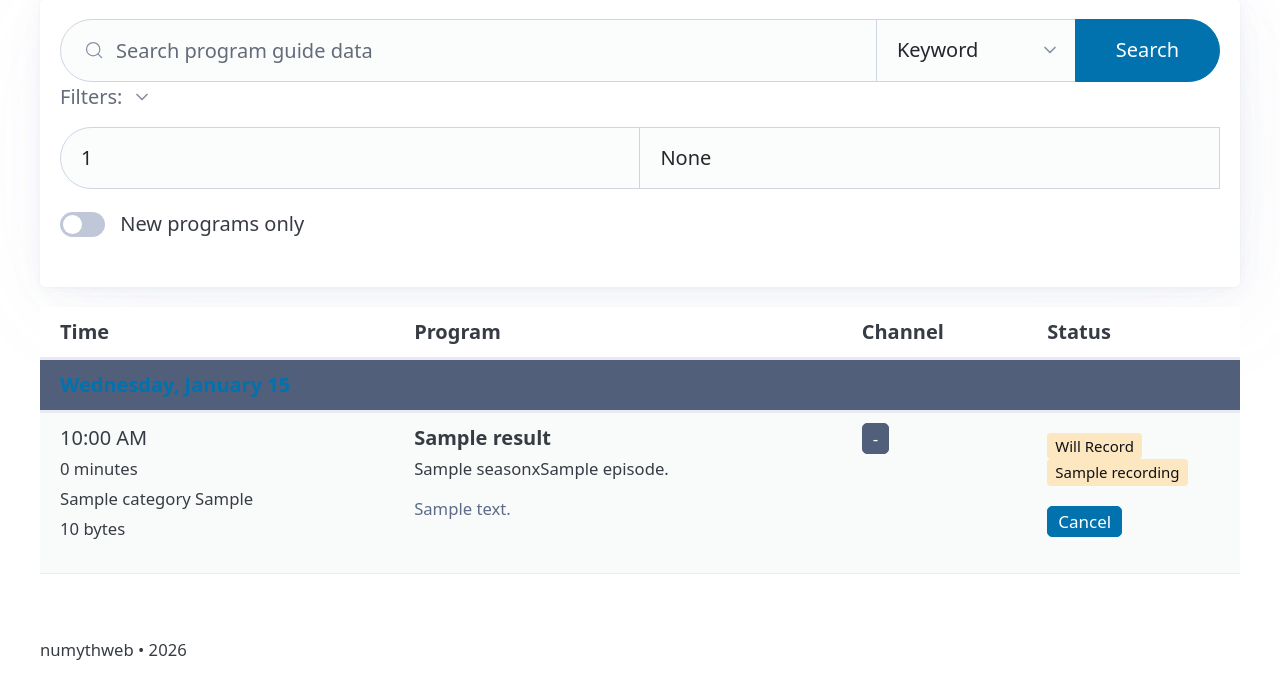
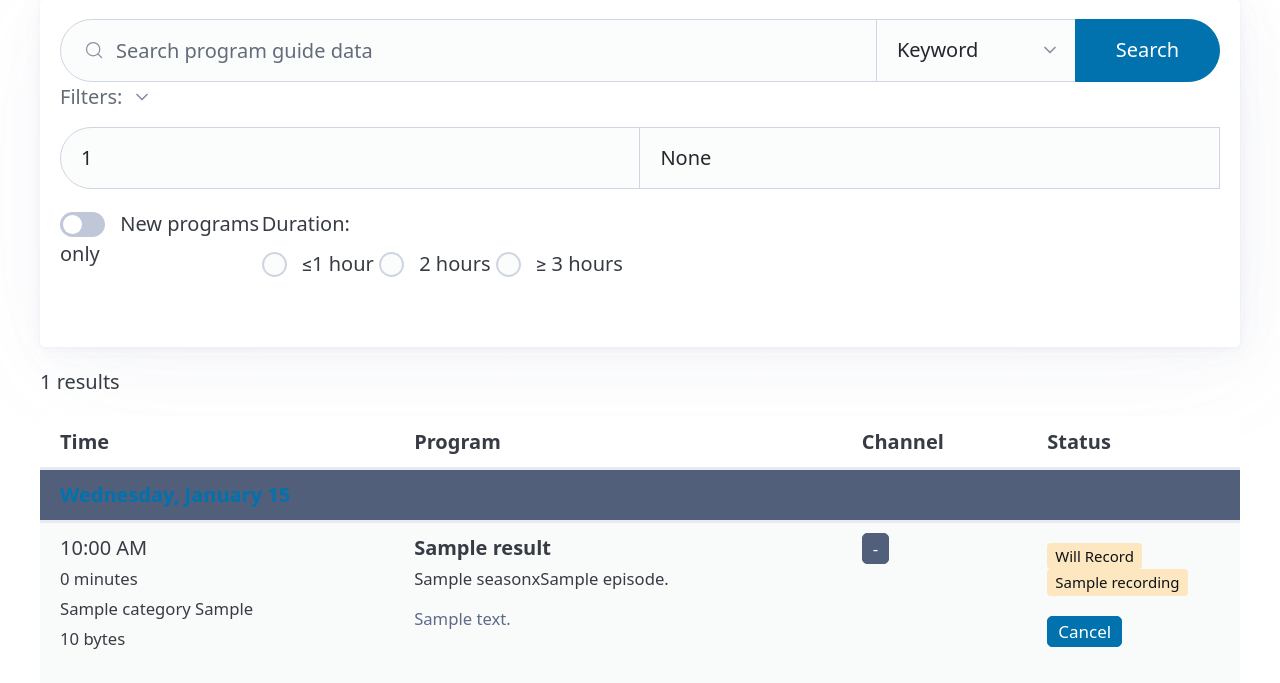
Before and after one commit to rlskoeser/nu-mythweb, a Django app: template nu_mythweb/recordings/templates/recordings/guide_search.html in a window 1280 px wide. Shown: the part 156-839 px from the top of the page. Before the commit the page ends 816 px from the top, so only its background shows below. Run offline with Django 5.2, Linux system fonts and the light colour scheme; the template is opened without the code that fills it: most values are stand-ins (such as "Sample title", 1, 10 or a date in 2020); a database or web service that is not in the repository returns one stand-in record (values such as "Sample title"); data that the repository does not hold is empty.

Commit message:
Add filter by duration; increase number of search results returned

```diff
--- a/nu_mythweb/recordings/mythtv_service.py
+++ b/nu_mythweb/recordings/mythtv_service.py
@@ -67,7 +67,13 @@ class MythTVService:
         ]
 
     def search_guide(
-        self, query, filter="Keyword", channel_id=None, days=20, new_only=False
+        self,
+        query,
+        filter="Keyword",
+        channel_id=None,
+        days=20,
+        new_only=False,
+        duration=None,
     ):
         """Searches guide data for a specific keyword."""
         start_time = timezone.now()
@@ -77,7 +83,7 @@ class MythTVService:
             "StartTime": start_time.isoformat(),
             "EndTime": end_time.isoformat(),
             "Details": True,
-            "count": 100,
+            "count": 350,
             "OnlyNew": new_only,
         }
         if query:
@@ -91,7 +97,36 @@ class MythTVService:
         data = self._get("Guide/GetProgramList", params=params)
         raw_programs = data.get("ProgramList", {}).get("Programs", [])
 
-        return [MythProgram.from_json(p) for p in raw_programs]
+        programs = [MythProgram.from_json(p) for p in raw_programs]
+
+        # optionally filter by duration
+        if duration != None:
+            min_delta = max_delta = None
+            if duration == 1:
+                # up to one hour
+                max_delta = timedelta(
+                    hours=duration, minutes=10
+                )  # give a slight cushion
+            elif duration == 2:
+                # around 2 hours (1 hour up to 2.5)
+                min_delta = timedelta(hours=1, minutes=10)
+                max_delta = timedelta(hours=2, minutes=30)
+                print(f"min delta {min_delta} max {max_delta}")
+            elif duration == 3:
+                # 3 hours or longer
+                min_delta = timedelta(hours=3)
+
+            total_before = len(programs)
+            programs = [
+                p
+                for p in programs
+                if (min_delta is None or p.duration >= min_delta)
+                and (max_delta is None or p.duration <= max_delta)
+            ]
+            total_after = len(programs)
+            print(f"{total_before} programs before filtering, now {total_after}")
+
+        return programs
 
     def get_program_details(self, chan_id, start_time):
         """Fetches specific details for a single program."""
--- a/nu_mythweb/recordings/templates/recordings/guide_search.html
+++ b/nu_mythweb/recordings/templates/recordings/guide_search.html
@@ -8,8 +8,8 @@
 {% endblock %}
 
 {% block content %}
-{% if query or chan_id %}
-    <h3>{{ results|length }} result{{results|pluralize}}</h3>
+{% if query or channel_id and results %}
+    <p>{{ results|length }} result{{results|pluralize}}</p>
 {% endif %}
 
 {% if results %}
--- a/nu_mythweb/recordings/templates/recordings/partials/guide_search_form.html
+++ b/nu_mythweb/recordings/templates/recordings/partials/guide_search_form.html
@@ -12,7 +12,7 @@
             <input type="submit" value="Search">
         </fieldset>
 
-        <details {% if channel_id or new_only %}open{% endif %}> {# open when a filter is applied #}
+        <details {% if channel_id or new_only or duration %}open{% endif %}> {# open when a filter is applied #}
             <summary>Filters:</summary>
              <fieldset role="group">
             <!--<input name="channel_id" type="text" placeholder="Filter by channel" >-->
@@ -44,12 +44,28 @@
                 {% endfor %}
             </datalist>
         </fieldset>
-                {# uncomment when supported #}
+        <div role="group">
 
+            {# filter by "new" in myth api #}
             <label>
                 <input name="new-only" type="checkbox" role="switch" {% if new_only %}checked{% endif %} />
                 New programs only
+            </label>
+
+            {# filter by duration #}
+            <fieldset class="duration">
+                <legend>Duration:</legend>
+                <label>
+                    <input type="radio" name="duration" value="1" {% if duration == 1 %}checked{% endif %}/> ≤1 hour
                 </label>
+                <label>
+                    <input type="radio" name="duration" value="2" {% if duration == 2 %}checked{% endif %}/> 2 hours
+                </label>
+                <label>
+                    <input type="radio" name="duration" value="3" {% if duration == 3 %}checked{% endif %}/> ≥ 3 hours
+                </label>
+            </fieldset>
+        </div>
 
         </details>
 
--- a/sitemedia/css/main.css
+++ b/sitemedia/css/main.css
@@ -30,9 +30,14 @@ mark {
 td.status {
     max-width: 7em;
 }
-.status-recording, .status-recorded { background-color: var(--pico-ins-color) !important; }
-.status-conflict  { background-color: var(--pico-del-color); }
-.status-default   {
+.status-recording,
+.status-recorded {
+    background-color: var(--pico-ins-color) !important;
+}
+.status-conflict {
+    background-color: var(--pico-del-color);
+}
+.status-default {
     background-color: var(--pico-secondary-background);
     color: var(--pico-color);
 }
@@ -71,7 +76,6 @@ tr.recording[data-category="animals"]::after  { content: "🦁"; }
 tr.recording[data-category="sitcom"]::after { content: "📺"; } */
 /*tr.recording[data-category="animated"]::before  { content: ""; }*/
 
-
 /* for mobile, display upcoming recordings as cards */
 @media (max-width: 600px) {
     /* Hide column labels, NOT the date header */
@@ -105,7 +109,7 @@ tr.recording[data-category="sitcom"]::after { content: "📺"; } */
         grid-area: time;
         width: 100%;
     }
-    div.time  {
+    div.time {
         display: inline-block;
         width: 50%;
         text-align: left;
@@ -133,12 +137,15 @@ tr.recording[data-category="sitcom"]::after { content: "📺"; } */
 
 form.guide-search {
     flex-wrap: wrap;
+    /* don't display focus ring on form submit */
+    outline: none;
+    box-shadow: none;
 }
 
-form.guide-search select[name='search-filter'] {
+form.guide-search select[name="search-filter"] {
     max-width: 10em;
 }
-form.guide-search input[type='submit'] {
+form.guide-search input[type="submit"] {
     max-width: 10em;
 }
 
@@ -149,7 +156,6 @@ details summary {
 
 /* for mobile, wrap the horizontal search form on multiple lines */
 @media (max-width: 756px) {
-
     .guide-search [role="group"] {
         flex-wrap: wrap;
     }
@@ -158,9 +164,14 @@ details summary {
         /* restore spacing & rounded corners removed in groups */
         margin-bottom: var(--pico-spacing) !important;
     }
-    .guide-search [role="group"] > input[type=search] {
+    .guide-search [role="group"] > input[type="search"] {
         border-radius: var(--pico-border-radius) !important;
     }
+}
+
+/* stack duration buttons horizontally */
+fieldset.duration > * {
+    display: inline-block;
 }
 
 .record-control {
@@ -169,11 +180,13 @@ details summary {
 }
 
 /* make buttons smaller in record program form */
-.record-control button, .record-control [role="button"], .recording [role="button"] {
-    padding: 2px 10px;    /* Default is usually ~0.75rem 1rem */
+.record-control button,
+.record-control [role="button"],
+.recording [role="button"] {
+    padding: 2px 10px; /* Default is usually ~0.75rem 1rem */
     font-size: 0.85rem;
-    width: auto;          /* Ensure it doesn't try to fill the width */
-    margin-bottom: 0;     /* Remove default spacing if in a grid */
+    width: auto; /* Ensure it doesn't try to fill the width */
+    margin-bottom: 0; /* Remove default spacing if in a grid */
 }
 
 .htmx-indicator {
@@ -189,7 +202,8 @@ details.program-cast {
     font-size: 0.75rem;
     padding-top: 10px;
 }
-details.program-cast ul, details.program-cast li {
+details.program-cast ul,
+details.program-cast li {
     padding: 0;
 }
 
```
Also changed, not shown: nu_mythweb/recordings/api_models.py (+7 -5 lines), nu_mythweb/recordings/views.py (+15 -6 lines). Lines whose indentation alone changed are shown as unchanged.
